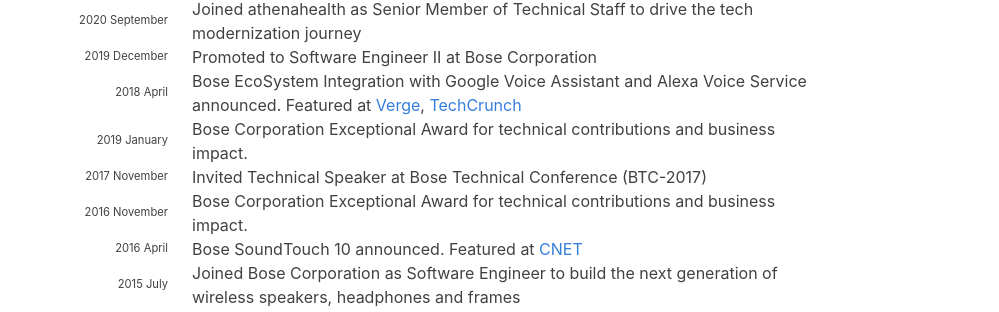
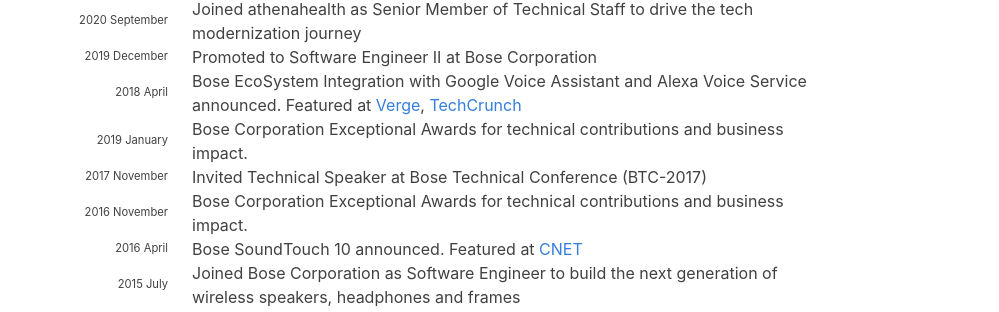
Before and after one commit to hariharanragothaman/hariharanragothaman.github.io, a Jekyll site: the page built from index.md, in a window 1280 px wide and 900 px high, scrolled down 1252 px. Shown: the part 141-453 px from the top of the window, without its empty margins (140-1139 px from the left). Built offline with Jekyll 4.4.1, drawn with Linux system fonts in a browser that asks for light colours; nearby versions of some CDN libraries; some web fonts are replaced.

Commit message:
Polishes and Updates

```diff
--- a/_data/news.yaml
+++ b/_data/news.yaml
@@ -76,7 +76,7 @@
 
 - year: 2019
   year-extra: January
-  description: Bose Corporation Exceptional Award for technical contributions and business impact.
+  description: Bose Corporation Exceptional Awards for technical contributions and business impact.
 
 - year: 2017
   year-extra: November
@@ -84,7 +84,7 @@
 
 - year: 2016
   year-extra: November
-  description: Bose Corporation Exceptional Award for technical contributions and business impact.
+  description: Bose Corporation Exceptional Awards for technical contributions and business impact.
 
 - year: 2016
   year-extra: April
```
